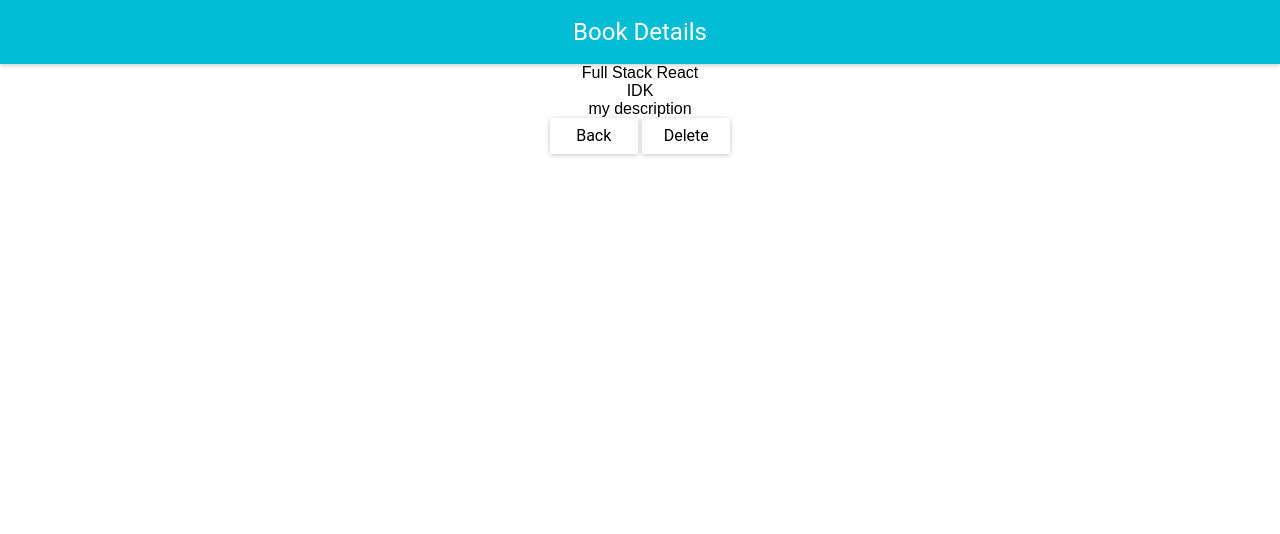
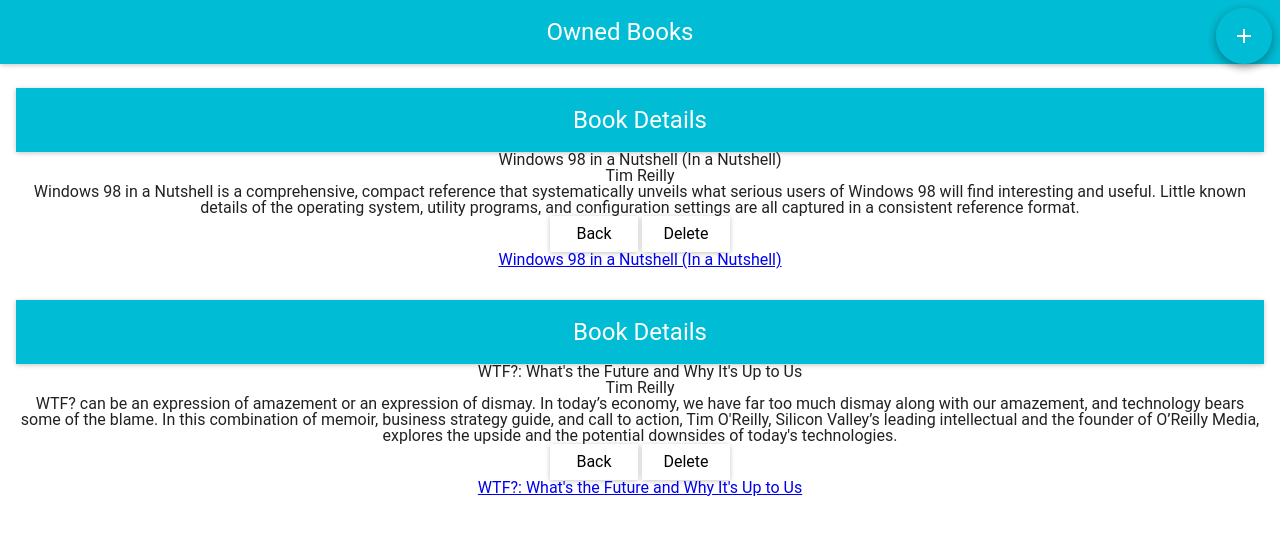
Before and after one commit to jenanderson1615/owned_books, a React (Create React App) app: page /book_detail/9780062565716 in a window 1280 px wide. Shown: the top 534 px of the page. Built offline with nearby package versions, Linux system fonts and the light colour scheme.

Commit message:
routing almost working

```diff
--- a/src/App.js
+++ b/src/App.js
@@ -2,14 +2,16 @@ import React, { Component } from 'react';
 import './App.css';
 import OwnedBooksDashboard from './Components/OwnedBooksDashboard';
 import { Switch, Route } from 'react-router-dom'
-import BookDetail from './Components/BookDetail'
 import AddBook from './Components/AddBook';
+import BookList from './Components/BookList';
 
 class App extends Component {
   render() {
     return (
       <div>
-        <Paths />
+         <Paths />
+        {/**yes but always there */ }
+        {/* <span>does this work</span> */}
       </div>
     );
   }
@@ -17,9 +19,9 @@ class App extends Component {
 
 const Paths = () => (
   <Switch>
-    <Route exact path='/' component={OwnedBooksDashboard} />
-    <Route path='/book_detail' render={(props) => <BookDetail {...props} title={"Full Stack React"} author={'IDK'} description={'my description'} />} />
+    <Route path='/' component={OwnedBooksDashboard} />
     <Route path='/add_book' component={AddBook} />
+    <Route exact path='/book_detail' component={BookList} />
   </Switch>
 )
 
--- a/src/Components/Book.js
+++ /dev/null
@@ -1,14 +0,0 @@
-import React from 'react';
-import Link from 'react-router-dom/Link';
-
-class Book extends React.Component {
-    render() {
-        return (
-            <div>
-                <Link to={'/book_detail'}>{this.props.title}</Link>
-            </div>
-        );
-    }
-}
-
-export default Book
--- a/src/Components/BookList.js
+++ b/src/Components/BookList.js
@@ -1,6 +1,10 @@
 import React from 'react';
-import Book from './Book'
 import { List, ListItem } from 'material-ui';
+import Switch from 'react-router-dom/Switch';
+import Route from 'react-router-dom/Route';
+import BookDetail from './BookDetail';
+import Link from 'react-router-dom/Link';
+import OwnedBooksDashboard from './OwnedBooksDashboard'
 
 const listStyle = {
     textAlign: "center",
@@ -10,11 +14,8 @@ class BookList extends React.Component {
     render() {
         const books = this.props.books.map((book) => (
             <ListItem>
-                <Book
-                    title = {book.title}
-                    author = {book.author}
-                    description = {book.description}
-                />
+                <Route exact path='/book_detail/:isbn' render={(props) => <BookDetail {...props} title={book.title} author={book.author} description={book.description} isbn={book.isbn} />} />
+                <Link to={`/book_detail/${book.isbn}`}>{book.title}</Link>
             </ListItem>
         ));
 
--- a/src/Components/OwnedBooksDashboard.js
+++ b/src/Components/OwnedBooksDashboard.js
@@ -15,12 +15,14 @@ class OwnedBooksDashboard extends React.Component {
             {
                 title: 'Windows 98 in a Nutshell (In a Nutshell)',
                 author: 'Tim Reilly',
-                description: "Windows 98 in a Nutshell is a comprehensive, compact reference that systematically unveils what serious users of Windows 98 will find interesting and useful. Little known details of the operating system, utility programs, and configuration settings are all captured in a consistent reference format."
+                description: "Windows 98 in a Nutshell is a comprehensive, compact reference that systematically unveils what serious users of Windows 98 will find interesting and useful. Little known details of the operating system, utility programs, and configuration settings are all captured in a consistent reference format.",
+                isbn: 9781565924864,
             },
             {
                 title: 'WTF?: What\'s the Future and Why It\'s Up to Us',
                 author: 'Tim Reilly',
                 description:"WTF? can be an expression of amazement or an expression of dismay. In today’s economy, we have far too much dismay along with our amazement, and technology bears some of the blame. In this combination of memoir, business strategy guide, and call to action, Tim O'Reilly, Silicon Valley’s leading intellectual and the founder of O’Reilly Media, explores the upside and the potential downsides of today's technologies.",
+                isbn: 9780062565716,
             },
         ],
     };
```
